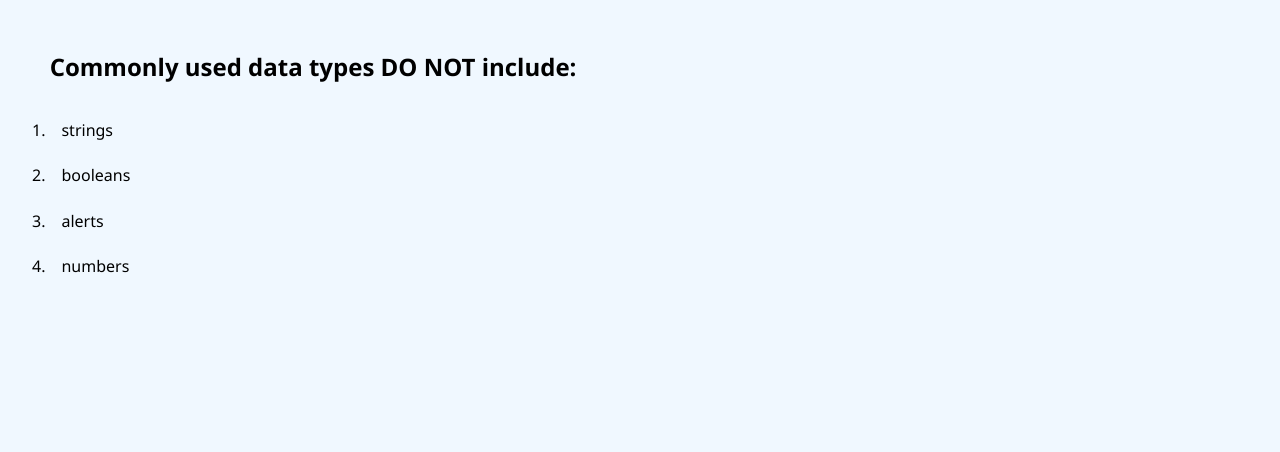
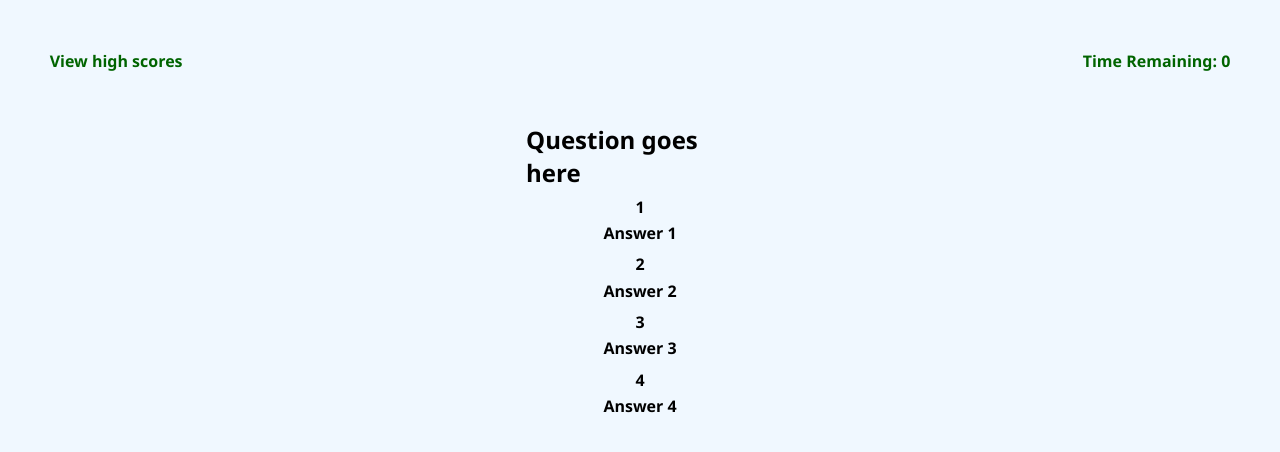
Before and after one commit to adamjflynn/JavaScript-Quiz, a plain HTML site: page quiz.html in a window 1280 px wide. Drawn offline with Linux system fonts and the light colour scheme.

Commit message:
create quiz html structure

```diff
--- a/assets/css/style.css
+++ b/assets/css/style.css
@@ -34,7 +34,7 @@ p {
     border-radius: 15px;
     height: 50px;
     width: 150px;
-    background: green;
+    background: darkgreen;
     font-family: 'Segoe UI', Tahoma, Geneva, Verdana, sans-serif;
     font-weight: bolder;
     font-size: large;
--- a/quiz.html
+++ b/quiz.html
@@ -7,17 +7,36 @@
     <title>Coding Quiz</title>
     <link rel="stylesheet" href="assets/css/style.css">
 </head>
+<header>
+    <p1 class="sub-title">
+        View high scores
+    </p1>
+
+    <p1 class= "sub-title" id="timer">
+        Time Remaining: 0
+    </p1>
+</header>
 <body>
-    <div class="question">
-        <h2>
-            Commonly used data types DO NOT include:
-        </h2>
-        <ol>
-            <li>strings</li>
-            <li>booleans</li>
-            <li>alerts</li>
-            <li>numbers</li>
-        </ol>
+    <div class="container">
+        <div id="quiz">
+        <h2 id="question">Question goes here</h2>
+            <div class="answers-container">
+                <p class="answer-data">1</p>
+                <p class="answer-text" data-number="1">Answer 1</p>
+            </div>
+            <div class="answers-container">
+                <p class="answer-data">2</p>
+                <p class="answer-text" data-number="2">Answer 2</p>
+            </div>
+            <div class="answers-container">
+                <p class="answer-data">3</p>
+                <p class="answer-text" data-number="3">Answer 3</p>
+            </div>
+            <div class="answers-container">
+                <p class="answer-data">4</p>
+                <p class="answer-text" data-number="4">Answer 4</p>
+            </div>
+        </div>
     </div>
 </body>
 </html>
```
Also changed, not shown: index.html (+5 -5 lines).
